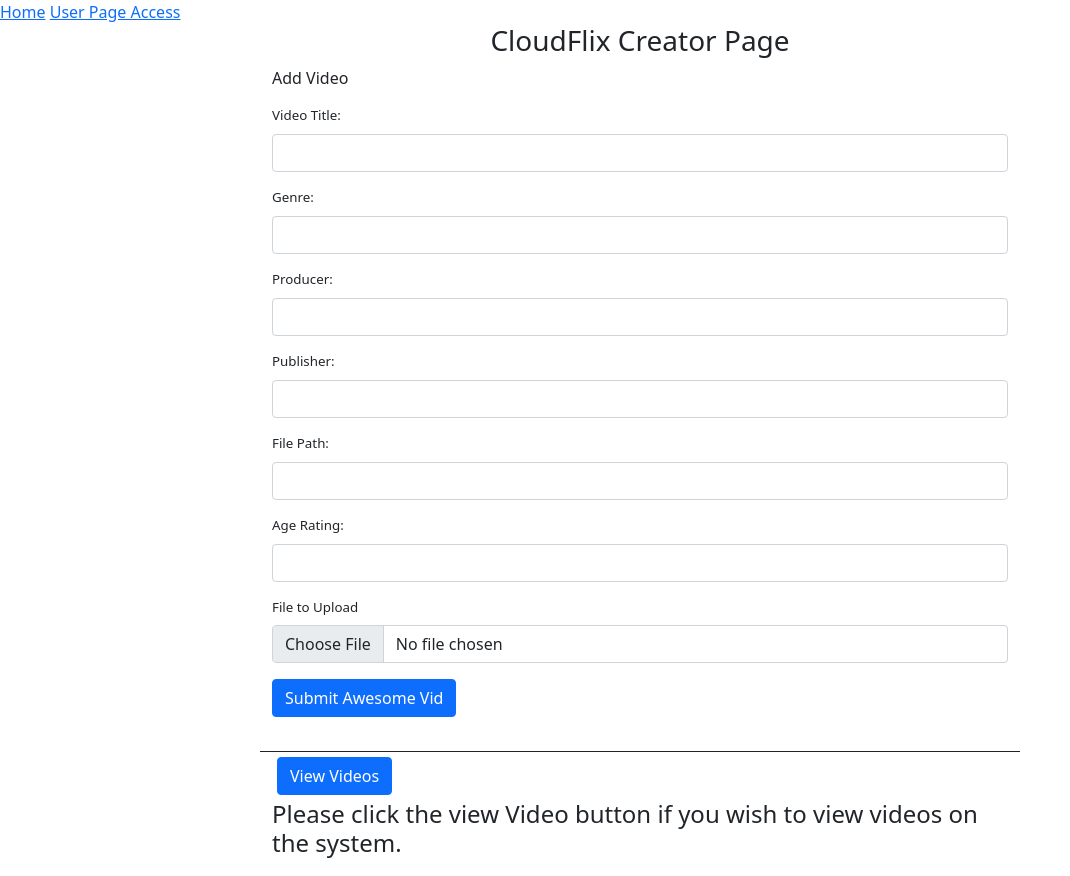
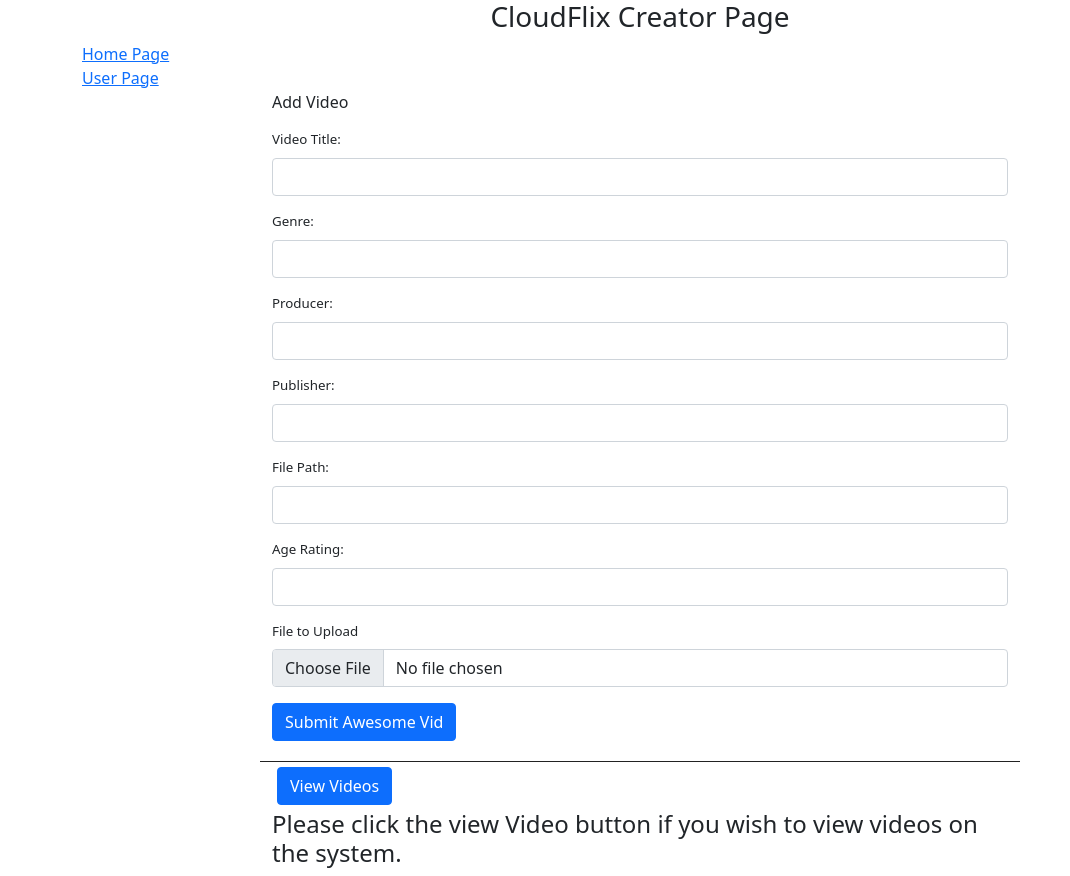
Before and after one commit to stephboyle/CloudFlix1, a plain HTML site: page creator1.html in a window 1280 px wide. Shown: the whole page, without its empty margins (0-1070 px from the left). Drawn offline with Linux system fonts and the light colour scheme.

Commit message:
testing links

```diff
--- a/creator1.html
+++ b/creator1.html
@@ -1,6 +1,6 @@
-<a href="file:///C:/CloudFlixNew/CloudFlix1/index.html">Home</a>
+<!-- <a href="file:///C:/CloudFlixNew/CloudFlix1/index.html">Home</a>
 
-<a href="file:///C:/CloudFlixNew/CloudFlix1/user1.html">User Page Access</a>
+<a href="file:///C:/CloudFlixNew/CloudFlix1/user1.html">User Page Access</a> -->
 <!doctype html>
 
 <html lang="en" ng-app="Dashboard">
@@ -29,6 +29,9 @@
             <div class="col-8" style="text-align: center;">
               <h3>CloudFlix Creator Page</h3>
             </div>
+
+            <a href='index.html'>Home Page</a>
+            <a href='user1.html'>User Page</a>
 
             <div class="col-2"  ></div>
         </div>
```
Also changed, not shown: index.html (+2 -2 lines), user1.html (+2 -2 lines).
